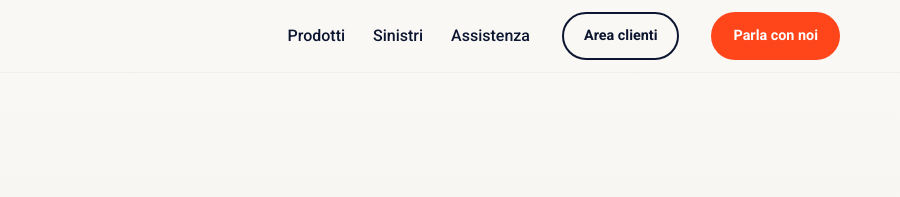
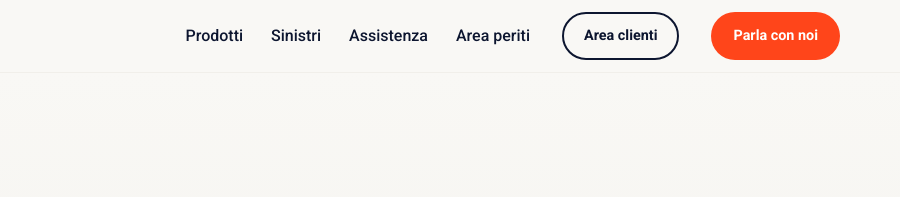
Before and after one commit to paolomanzotti/genesys-assicurazioni, a plain HTML site: page index.html in a window 1280 px wide. Shown: the top 197 px of the page, 380-1280 px from the left. Drawn offline with Linux system fonts and the light colour scheme.

Commit message:
Link Area periti nel menu
Co-authored-by: Cursor <cursoragent@cursor.com>

```diff
--- a/index.html
+++ b/index.html
@@ -33,6 +33,7 @@
         <a href="#prodotti">Prodotti</a>
         <a href="#sinistri">Sinistri</a>
         <a href="#assistenza">Assistenza</a>
+        <a href="perito.html">Area periti</a>
       </nav>
       <div class="account" data-logged-out>
         <button class="btn btn-ghost btn-small" data-open-login>Area clienti</button>
```
